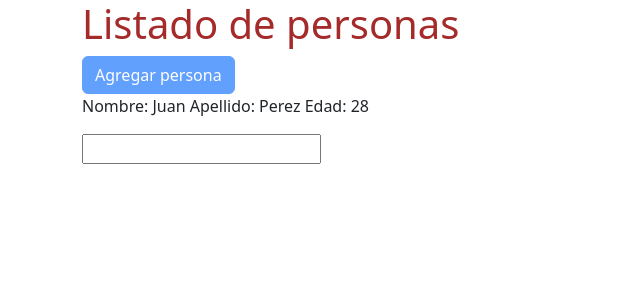
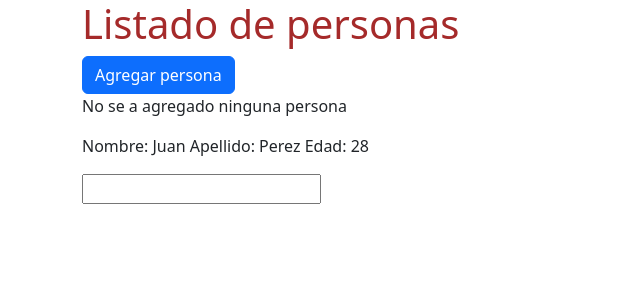
Before and after one commit to CarlosManchego343/CRUD-Angular, an Angular app: page / in a window 1280 px wide. Shown: the top 300 px of the page, without its empty margins (0-640 px from the left). Built offline with nearby package versions, Linux system fonts and the light colour scheme.

Commit message:
Update-Event binding-CMMP

```diff
--- a/src/app/personas/personas.component.html
+++ b/src/app/personas/personas.component.html
@@ -2,7 +2,10 @@
     <div class="row">
         <div class="col">
             <h1>Listado de personas</h1>
-            <button class="btn btn-primary" [disabled]="deshabilitar">Agregar persona</button>
+            <button class="btn btn-primary" [disabled]="deshabilitar"
+            (click)="agregarPersona()"
+            >Agregar persona</button>
+            <p>{{ mensaje }}</p>
             <app-persona></app-persona>
         </div>
     </div>
--- a/src/app/personas/personas.component.ts
+++ b/src/app/personas/personas.component.ts
@@ -6,5 +6,11 @@ import { Component } from "@angular/core";
     styleUrls: ['./personas.component.css']
 })
 export class PersonasComponent {
-    deshabilitar = true;
+    deshabilitar = false;
+    mensaje: string = "No se a agregado ninguna persona"
+
+
+    agregarPersona() {
+        this.mensaje = "Persona agregada"
+    }
 }
```
